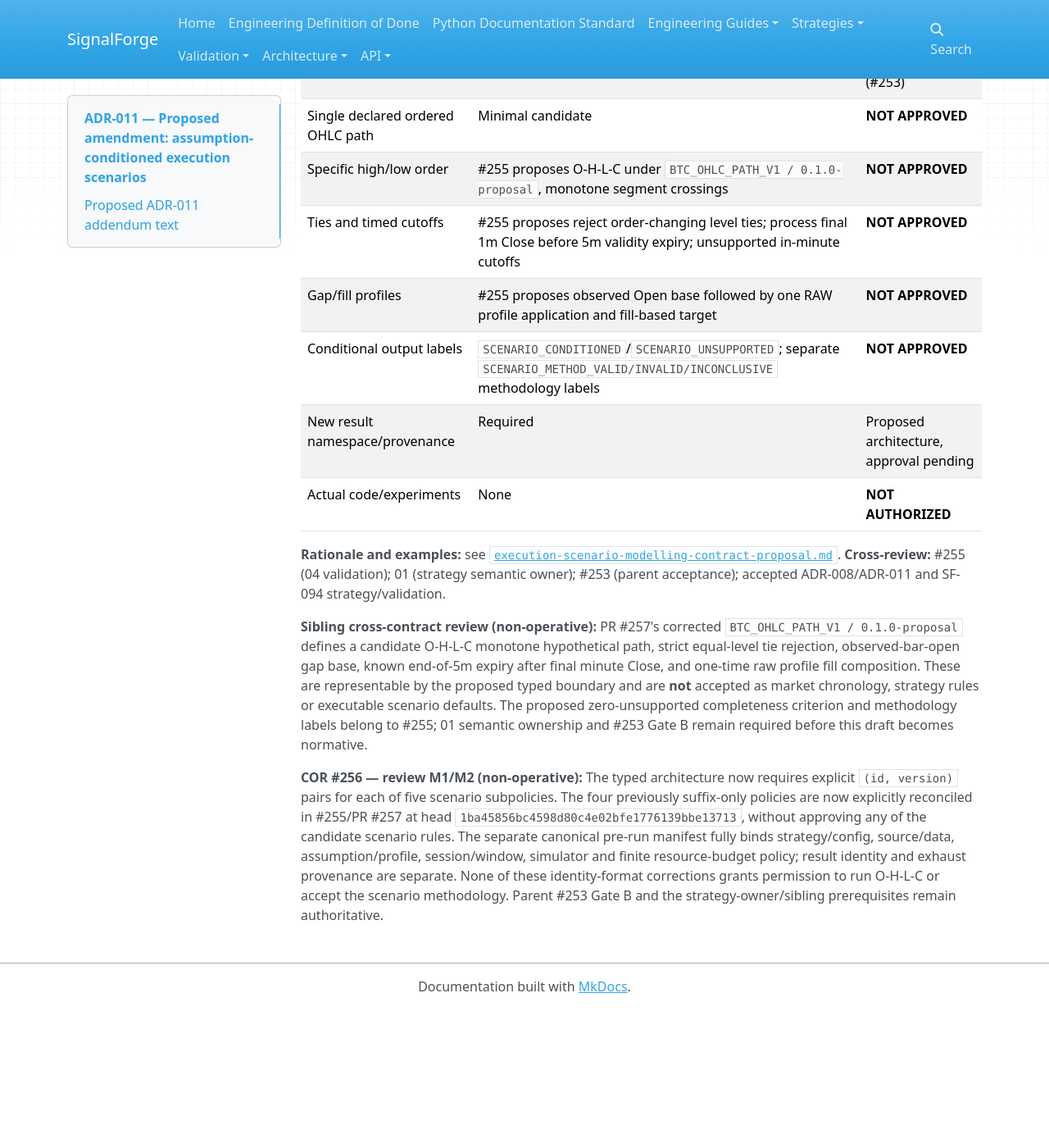
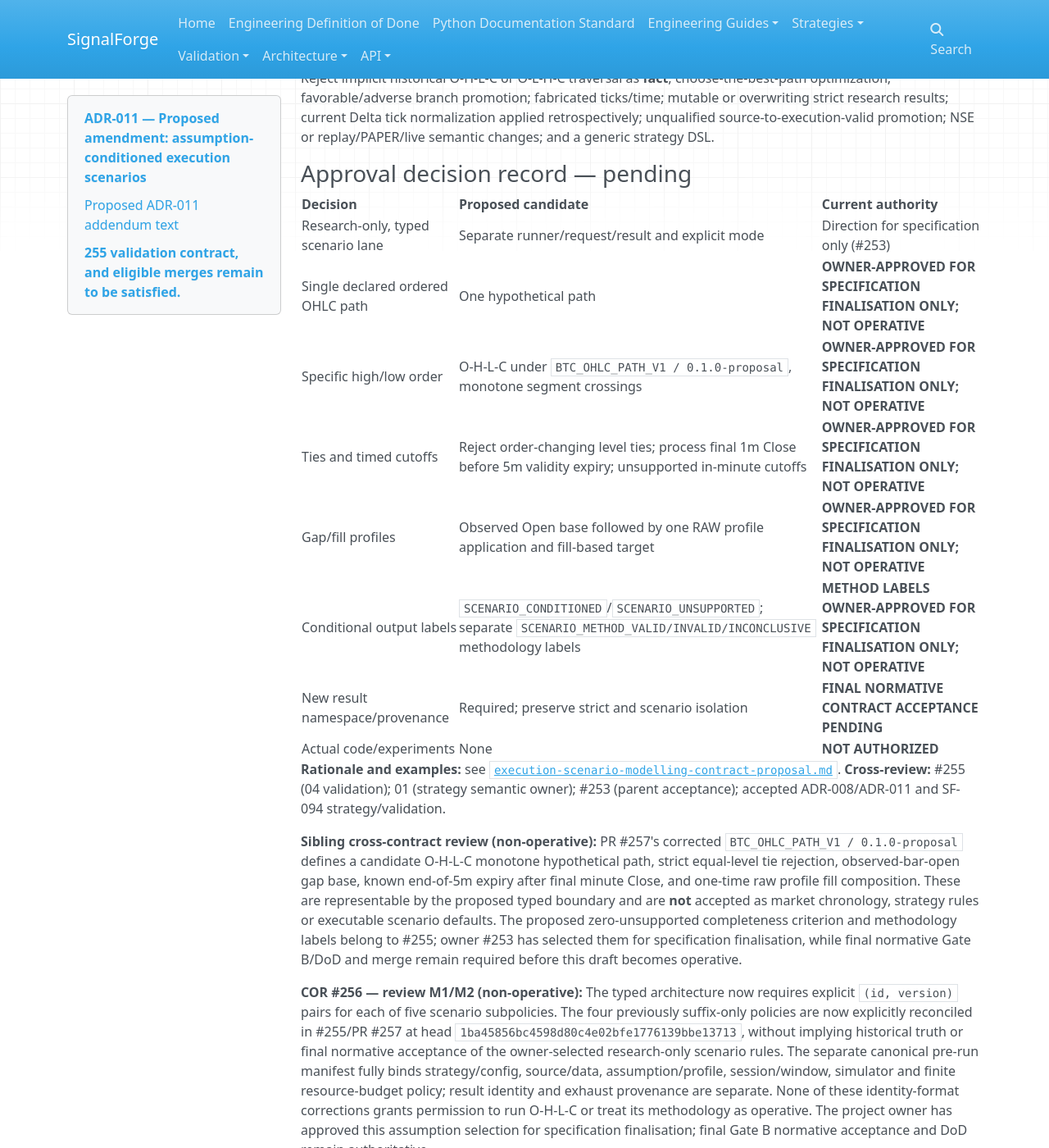
Before and after one commit to harishkamathuk/signalforge, an MkDocs documentation site: the page built from docs/architecture/decisions/ADR-011-scenario-execution-proposed-amendment.md, in a window 1280 px wide and 1400 px high, scrolled down 2431 px. Shown: the whole window at 82% size. Built offline with MkDocs 1.6.1, drawn with Linux system fonts in a browser that asks for light colours; nearby versions of some CDN libraries; before the commit the page ends 3662 px from its top, so only the background shows below that; some of the changed text lies outside the part shown.

Commit message:
docs(sf-254): update proposed ADR decision status for owner-approved scenario selection

```diff
--- a/docs/architecture/decisions/ADR-011-scenario-execution-proposed-amendment.md
+++ b/docs/architecture/decisions/ADR-011-scenario-execution-proposed-amendment.md
@@ -1,10 +1,12 @@
 # ADR-011 — Proposed amendment: assumption-conditioned execution scenarios
 
-**Status: PROPOSED, NOT ACCEPTED.** This file is a review artifact for
+**Status: PROPOSED / NOT NORMATIVELY ACCEPTED OR OPERATIVE.** Parent #253 has approved the specific scenario assumption selection for **specification finalisation only** in [owner decision #6694636203](https://github.com/harishkamathuk/signalforge/issues/253#issuecomment-6694636203). This file is a review artifact for
 SF-254 / #254 under parent #253, *not* a change to the Accepted status or
 requirements of [ADR-011](ADR-011-historical-execution-and-ambiguity-semantics.md).
-No scenario price path, simulator, experiment or trade interpretation is
-approved by creating, reviewing or merging a **draft** of this document.
+The selected hypothetical path and subpolicies have owner approval for
+**specification finalisation**, but creating or reviewing this draft does
+not grant normative status, historical chronology, implementation,
+experiment or trading authority.
 The text below is a candidate addendum to ADR-011, to be accepted only
 through parent Gate B and strategy/validation cross-contract approval.
 
@@ -42,7 +44,8 @@
 PR #257 at head `1ba45856bc4598d80c4e02bfe1776139bbe13713`
 now explicitly provides the five reconciled `(id, version)` pairs,
 including `1.0.0-proposal` for all four formerly suffix-only rules.
-These are **proposed identities, not approved assumptions**. No
+These are **owner-approved assumption identities for specification
+finalisation only**, not yet operative normative rules. No
 strategy-specific signal/entry/stop/target formulas, arbitrary
 executable expressions, unversioned default path or after-the-fact
 branch selection are permitted.
@@ -111,12 +114,16 @@
 possible-worlds propagation remains separately deferred to #251;
 scenario modelling does not claim exhaustive historical possibilities.
 
-Before any implementation, the parent #253 must explicitly accept:
-the selected first path rule(s), tie/cutoff/gap semantics, permitted
-assumption combinations, strict separation and versioning contract,
-sibling #255 research/metric interpretation and 01 strategy-owner
-disposition. No behavior defaults may be inferred from a merely proposed
-field name. The present directional approval is **contracts only**.
+The parent #253 has expressly **approved the first specific assumed
+path, tie/expiry/gap/fill composition, frozen-grid/zero-unsupported
+method threshold and separate method labels for specification finalisation**
+(see owner decision #6694636203); conversation 01 recorded
+`STRATEGY_SEMANTICS_UNCHANGED`. **Final normative Gate B acceptance is
+not complete**: exact-head cross-contract and DoD/independent-review
+requirements, formal acceptance of this ADR amendment and the separate
+#255 validation contract, and eligible merges remain to be satisfied.
+No behavior defaults may be inferred from merely proposed fields; no
+implementation issue, experiment or execution is authorized.
 
 ### Explicit non-goals / rejection
 
@@ -132,12 +139,12 @@
 | Decision | Proposed candidate | Current authority |
 |---|---|---|
 | Research-only, typed scenario lane | Separate runner/request/result and explicit mode | Direction for specification only (#253) |
-| Single declared ordered OHLC path | Minimal candidate | **NOT APPROVED** |
-| Specific high/low order | #255 proposes O-H-L-C under `BTC_OHLC_PATH_V1 / 0.1.0-proposal`, monotone segment crossings | **NOT APPROVED** |
-| Ties and timed cutoffs | #255 proposes reject order-changing level ties; process final 1m Close before 5m validity expiry; unsupported in-minute cutoffs | **NOT APPROVED** |
-| Gap/fill profiles | #255 proposes observed Open base followed by one RAW profile application and fill-based target | **NOT APPROVED** |
-| Conditional output labels | `SCENARIO_CONDITIONED`/`SCENARIO_UNSUPPORTED`; separate `SCENARIO_METHOD_VALID/INVALID/INCONCLUSIVE` methodology labels | **NOT APPROVED** |
-| New result namespace/provenance | Required | Proposed architecture, approval pending |
+| Single declared ordered OHLC path | One hypothetical path | **OWNER-APPROVED FOR SPECIFICATION FINALISATION ONLY; NOT OPERATIVE** |
+| Specific high/low order | O-H-L-C under `BTC_OHLC_PATH_V1 / 0.1.0-proposal`, monotone segment crossings | **OWNER-APPROVED FOR SPECIFICATION FINALISATION ONLY; NOT OPERATIVE** |
+| Ties and timed cutoffs | Reject order-changing level ties; process final 1m Close before 5m validity expiry; unsupported in-minute cutoffs | **OWNER-APPROVED FOR SPECIFICATION FINALISATION ONLY; NOT OPERATIVE** |
+| Gap/fill profiles | Observed Open base followed by one RAW profile application and fill-based target | **OWNER-APPROVED FOR SPECIFICATION FINALISATION ONLY; NOT OPERATIVE** |
+| Conditional output labels | `SCENARIO_CONDITIONED`/`SCENARIO_UNSUPPORTED`; separate `SCENARIO_METHOD_VALID/INVALID/INCONCLUSIVE` methodology labels | **METHOD LABELS OWNER-APPROVED FOR SPECIFICATION FINALISATION ONLY; NOT OPERATIVE** |
+| New result namespace/provenance | Required; preserve strict and scenario isolation | **FINAL NORMATIVE CONTRACT ACCEPTANCE PENDING** |
 | Actual code/experiments | None | **NOT AUTHORIZED** |
 
 **Rationale and examples:** see
@@ -152,18 +159,20 @@
 profile fill composition. These are representable by the proposed typed
 boundary and are **not** accepted as market chronology, strategy rules or
 executable scenario defaults. The proposed zero-unsupported completeness
-criterion and methodology labels belong to #255; 01 semantic ownership
-and #253 Gate B remain required before this draft becomes normative.
+criterion and methodology labels belong to #255; owner #253 has selected
+them for specification finalisation, while final normative Gate B/DoD
+and merge remain required before this draft becomes operative.
 
 **COR #256 — review M1/M2 (non-operative):** The typed architecture now
 requires explicit `(id, version)` pairs for each of five scenario
 subpolicies. The four previously suffix-only policies are now
 explicitly reconciled in #255/PR #257 at head
-`1ba45856bc4598d80c4e02bfe1776139bbe13713`, without approving
-any of the candidate scenario rules. The
+`1ba45856bc4598d80c4e02bfe1776139bbe13713`, without implying historical truth or final normative acceptance
+of the owner-selected research-only scenario rules. The
 separate canonical pre-run manifest fully binds strategy/config,
 source/data, assumption/profile, session/window, simulator and finite
 resource-budget policy; result identity and exhaust provenance are
 separate. None of these identity-format corrections grants permission
-to run O-H-L-C or accept the scenario methodology. Parent #253 Gate B
-and the strategy-owner/sibling prerequisites remain authoritative.
+to run O-H-L-C or treat its methodology as operative. The project owner
+has approved this assumption selection for specification finalisation;
+final Gate B normative acceptance and DoD remain authoritative.
```
